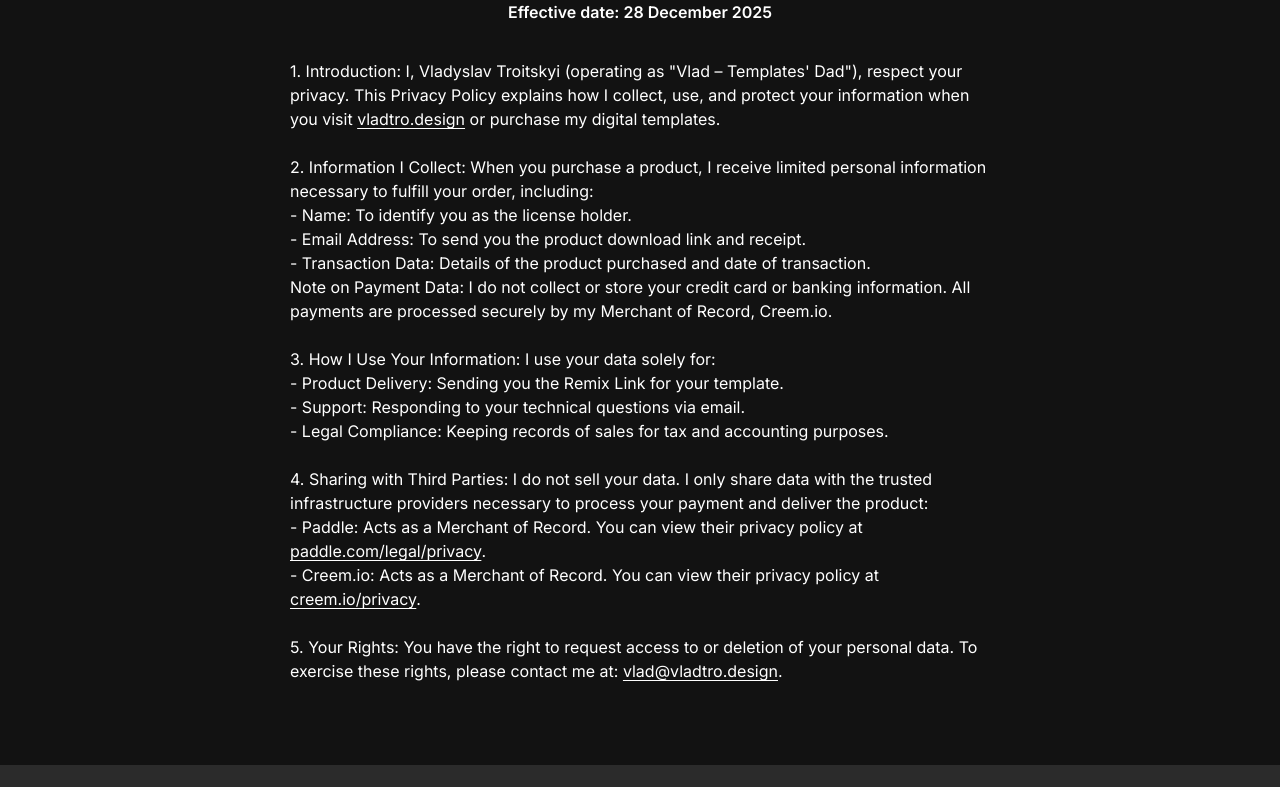
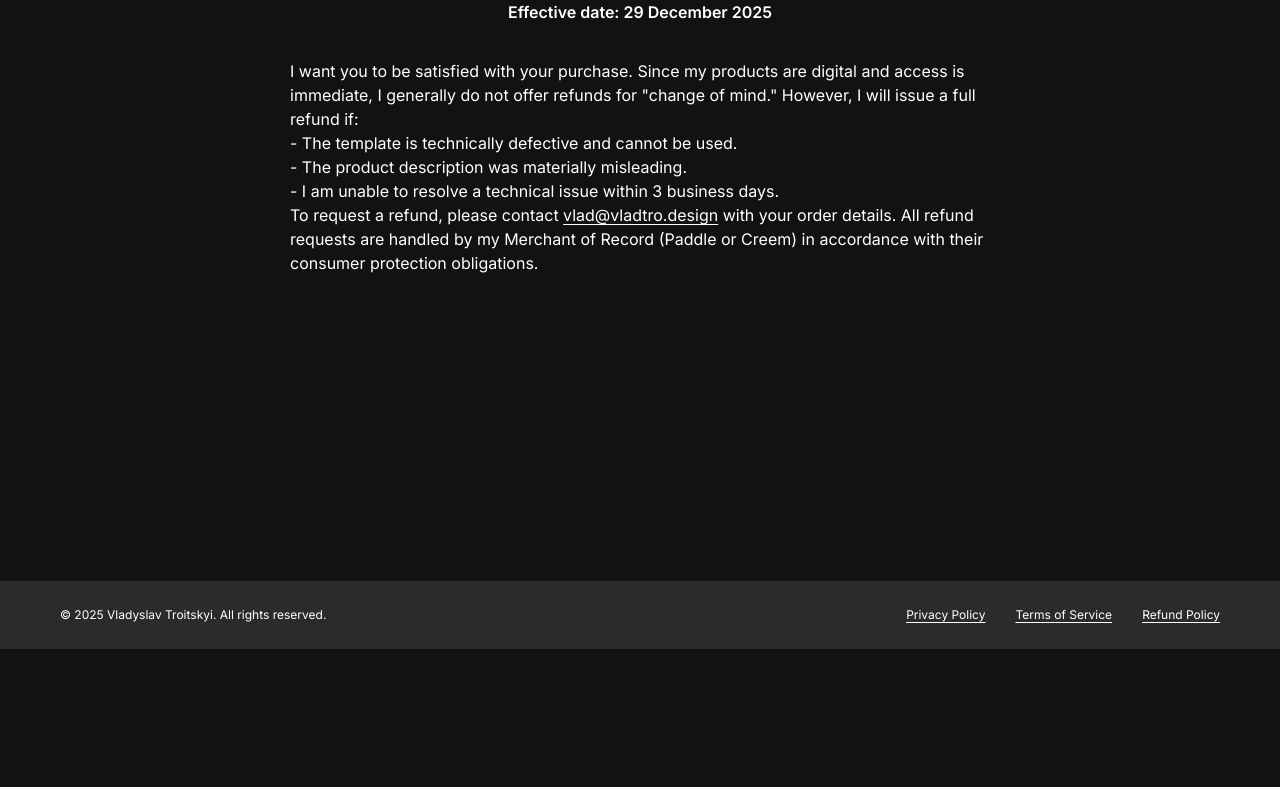
Before and after one commit to Vladislav-Tro/vladtro-desgin, a plain HTML site: page refund-policy/index.html in a window 1280 px wide. Shown: the part 151-938 px from the top of the page. After the commit the page ends 800 px from the top, so only its background shows below. Drawn offline with Linux system fonts and the light colour scheme.

Commit message:
Revise refund policy details and heading
Updated the heading and effective date in the refund policy section. Added refund conditions and removed privacy policy details.

```diff
--- a/refund-policy/index.html
+++ b/refund-policy/index.html
@@ -39,36 +39,19 @@
         <div class="container">
             <div class="legal-wrapper">
                 <div class="legal-top">
-                    <h1 class="hero-heading">Privacy Policy</h1>
+                    <h1 class="hero-heading">Refund Policy</h1>
 
-                    <div class="effective-date">Effective date: 28 December 2025</div>
+                    <div class="effective-date">Effective date: 29 December 2025</div>
                 </div>
 
-                <p class="legal-text">1. Introduction: I, Vladyslav Troitskyi (operating as "Vlad – Templates' Dad"),
-                    respect your privacy. This Privacy Policy explains how I collect, use, and protect your information
-                    when you visit <a href="https://vladtro.design">vladtro.design</a> or purchase my digital templates.
+                <p class="legal-text">
+                    I want you to be satisfied with your purchase. Since my products are digital and access is immediate, I generally do not offer refunds for "change of mind." However, I will issue a full refund if:<br>
+                    - The template is technically defective and cannot be used.<br>
+                    - The product description was materially misleading.<br>
+                    - I am unable to resolve a technical issue within 3 business days.<br>
+                    To request a refund, please contact <a href="mailto:vlad@vladtro.design" target="_blank">vlad@vladtro.design</a> with your order details. All refund requests are handled by my Merchant of Record (Paddle or Creem) in accordance with their consumer protection obligations.
                     <br>
                     <br>
-                    2. Information I Collect: When you purchase a product, I receive limited personal information
-                    necessary to fulfill your order, including:<br>
-                    - Name: To identify you as the license holder. <br>
-                    - Email Address: To send you the product download link and receipt.<br>
-                    - Transaction Data: Details of the product purchased and date of transaction.<br>
-                    Note on Payment Data: I do not collect or store your credit card or banking information. All payments are processed securely by my Merchant of Record, Creem.io.
-                    <br>
-                    <br>
-                    3. How I Use Your Information: I use your data solely for:<br>
-                    - Product Delivery: Sending you the Remix Link for your template.<br>
-                    - Support: Responding to your technical questions via email.<br>
-                    - Legal Compliance: Keeping records of sales for tax and accounting purposes.
-                    <br>
-                    <br>
-                    4. Sharing with Third Parties: I do not sell your data. I only share data with the trusted infrastructure providers necessary to process your payment and deliver the product:<br>
-                    - Paddle: Acts as a Merchant of Record. You can view their privacy policy at <a href="https://www.paddle.com/legal/privacy" target="_blank">paddle.com/legal/privacy</a>.<br>
-                    - Creem.io: Acts as a Merchant of Record. You can view their privacy policy at <a href="https://www.creem.io/privacy" target="_blank">creem.io/privacy</a>.
-                    <br>
-                    <br>
-                    5. Your Rights: You have the right to request access to or deletion of your personal data. To exercise these rights, please contact me at: <a href="mailto:vlad@vladtro.design" target="_blank">vlad@vladtro.design</a>.
                 </p>
             </div>
         </div>
```
